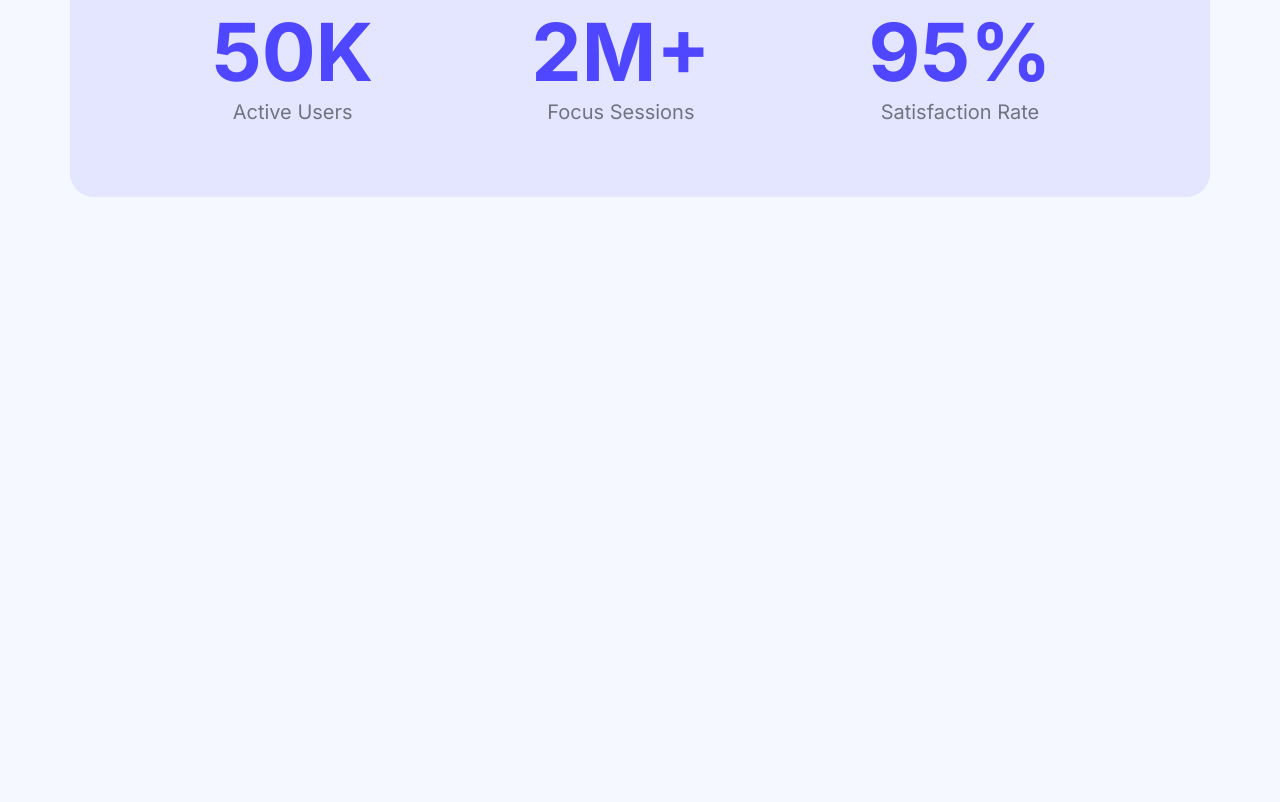
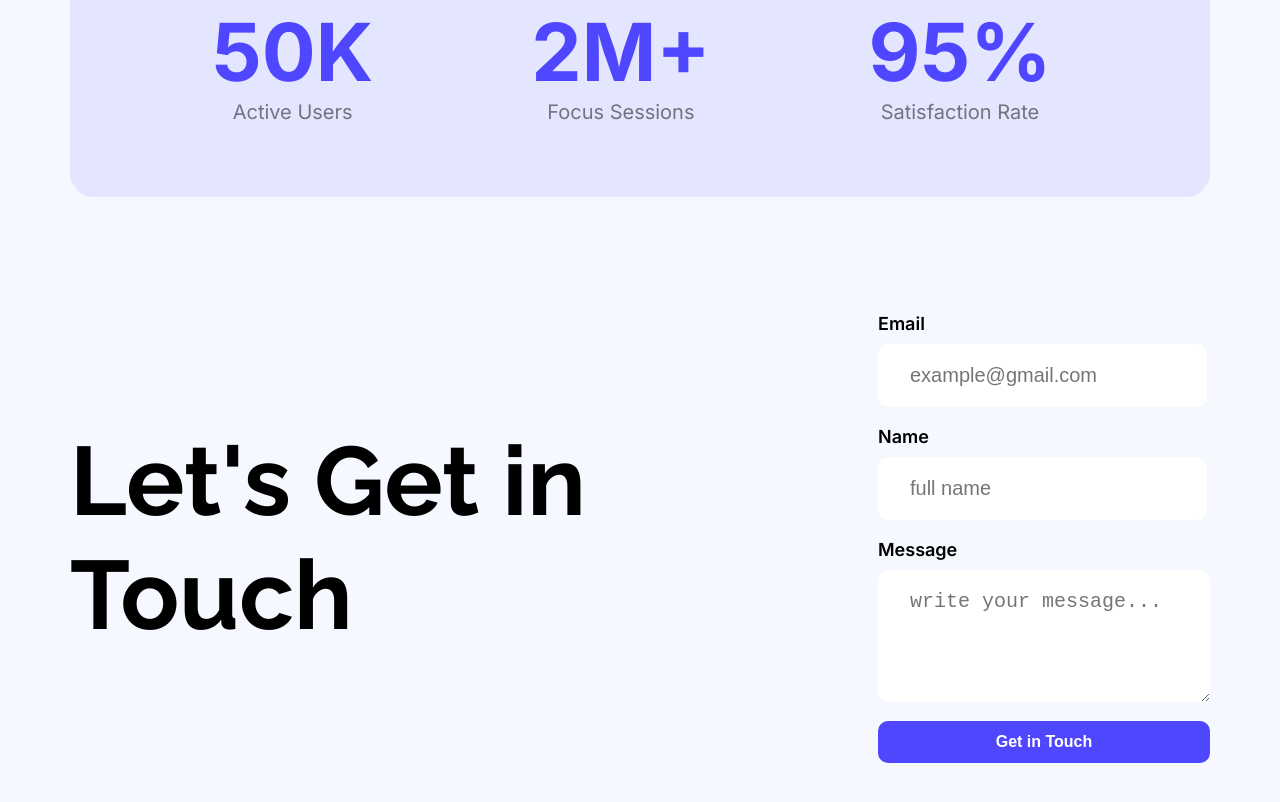
Before and after one commit to zubdotexe/landing-launchpad, a plain HTML site: page index.html in a window 1280 px wide. Shown: the part 1372-2174 px from the top of the page. Before the commit the page ends 1685 px from the top, so only its background shows below. Drawn offline with Linux system fonts and the light colour scheme.

Commit message:
completed styling let's get in touch section

```diff
--- a/index.html
+++ b/index.html
@@ -34,7 +34,7 @@
             <div>
                 <h2 class="section-title">See it in Action</h2>
                 <p class="action-desc">Explore the live preview and imagine your brand in this bold new look.</p>
-                <button class="btn-primary">Launch Live Preview</button>
+                <a href=""><button class="btn-primary">Launch Live Preview</button></a>
             </div>
             <img src="./images/wc-mini.png" alt="WC-mini image">
         </section>
@@ -57,6 +57,20 @@
                 </div>
             </div>
         </section>
+
+        <!-- contact section starts -->
+         <section class="contact">
+            <h1 class="contact-title">Let's Get in Touch</h1>
+            <form action="" class="contact-form inter-normal">
+                <label for="email">Email</label>
+                <input type="email" id="email" placeholder="example@gmail.com">
+                <label for="name">Name</label>
+                <input type="text" id="name" placeholder="full name">
+                <label for="message">Message</label>
+                <textarea id="message" rows="4" cols="21" placeholder="write your message..."></textarea>
+                <input class="btn-primary" style="width: 100%;" type="submit" value="Get in Touch">
+            </form>
+         </section>
     </main>
     <footer></footer>
 </body>
--- a/styles/style.css
+++ b/styles/style.css
@@ -144,3 +144,40 @@ nav li a {
     color: rgba(0, 0, 0, 0.5);
     font-size: 20px;
 }
+
+/* contact section styles */
+.contact {
+    display: flex;
+    justify-content: space-between;
+    max-width: 1140px;
+    margin: 71px auto;
+    align-items: center;
+}
+
+.contact-title {
+    font-size: 97px;
+    font-weight: bold;
+    max-width: 528px;
+}
+
+.contact-form {
+    max-width: 497px;
+}
+
+.contact input[type="email"], .contact input[type="text"], .contact textarea {
+    /* height: 70px; */
+    font-size: 20px;
+    padding: 20px 32px;
+    display: block;
+    /* width: 100%; */
+    max-width: 497px;
+    margin-top: 10px;
+    margin-bottom: 19px;
+    border: none;
+    border-radius: 10px;
+}
+
+.contact label {
+    font-size: 18px;
+    font-weight: 600;
+}
```
